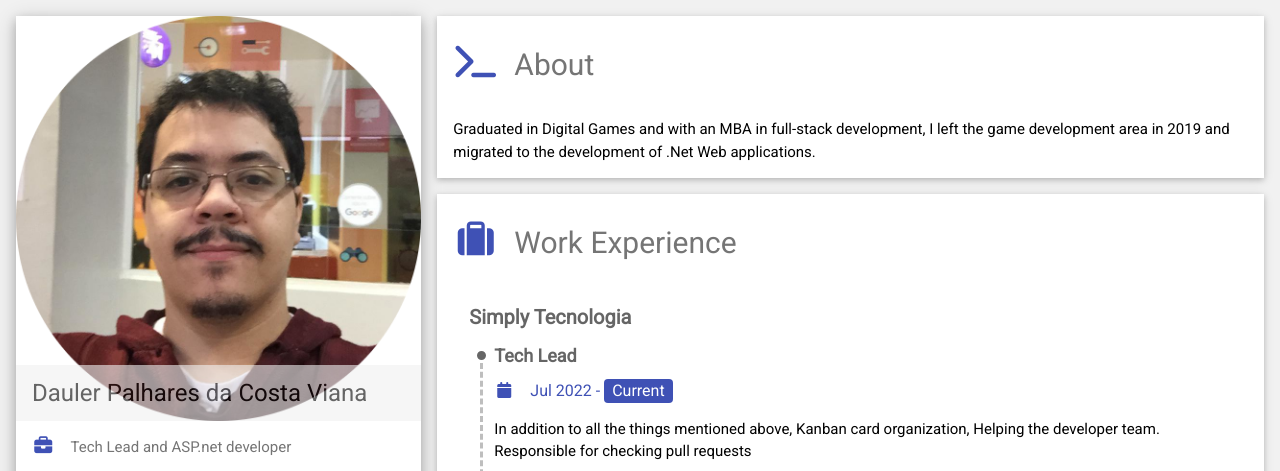
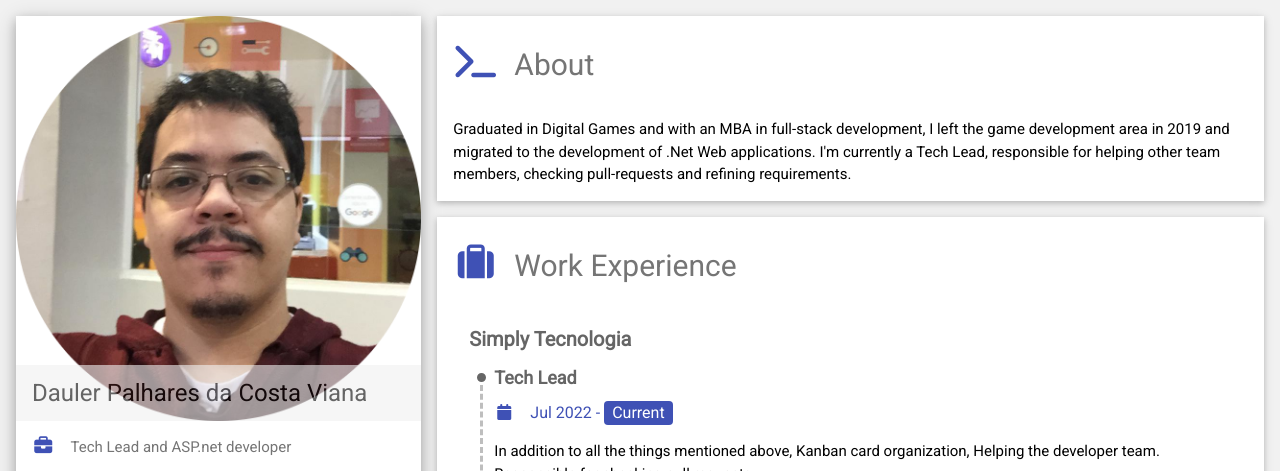
Before and after one commit to DaulerPalhares/DaulerPalhares, a plain HTML site: page index.html in a window 1280 px wide. Shown: the top 471 px of the page. Drawn offline with nearby package versions, Linux system fonts and the light colour scheme.

Commit message:
Completar About

```diff
--- a/index.html
+++ b/index.html
@@ -130,7 +130,7 @@
         <div class="w3-twothird">
           <div class="w3-container w3-card w3-white w3-margin-bottom">
             <h2 class="w3-text-grey w3-padding-16"><i class="fas fa-terminal fa-fw w3-margin-right w3-xxlarge w3-text-indigo"></i>About</h2>
-            <p> Graduated in Digital Games and with an MBA in full-stack development, I left the game development area in 2019 and migrated to the development of .Net Web applications.</p>
+            <p> Graduated in Digital Games and with an MBA in full-stack development, I left the game development area in 2019 and migrated to the development of .Net Web applications. I'm currently a Tech Lead, responsible for helping other team members, checking pull-requests and refining requirements.</p>
           </div>
           <div class="w3-container w3-card w3-white w3-margin-bottom">
             <h2 class="w3-text-grey w3-padding-16"><i class="fas fa-suitcase fa-fw w3-margin-right w3-xxlarge w3-text-indigo"></i>Work Experience</h2>
```
